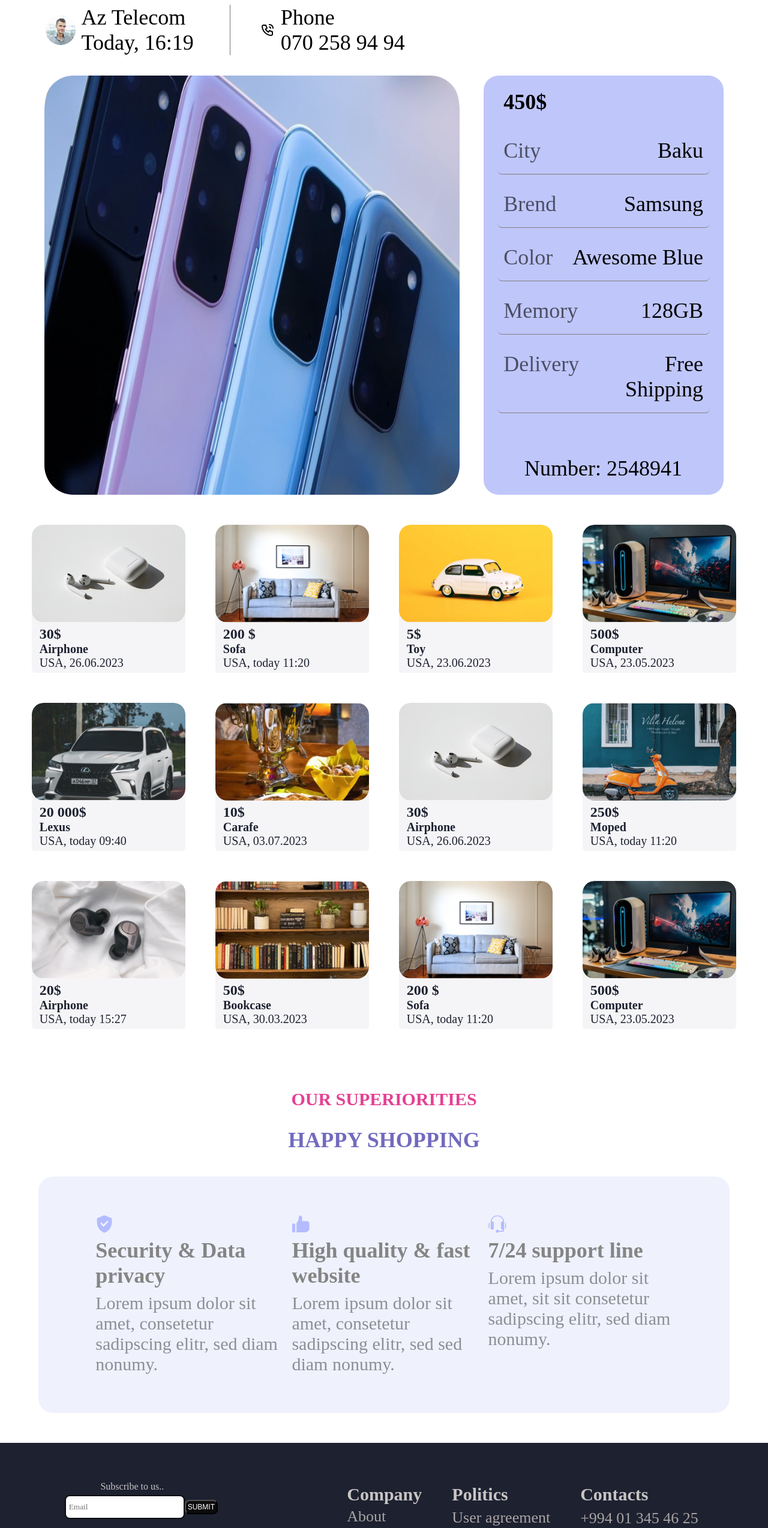
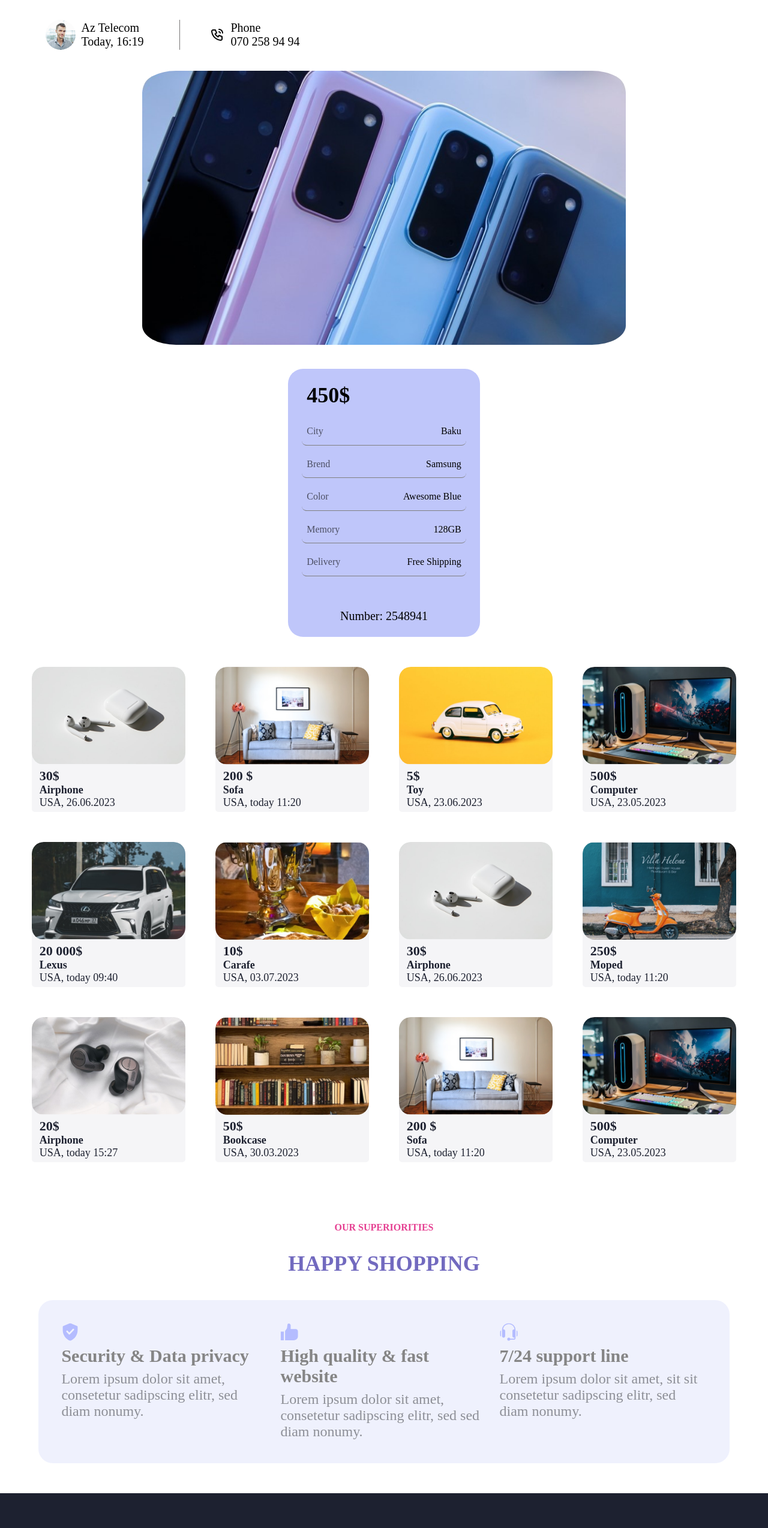
Before and after one commit to FidanGudratova/website, a React (Create React App) app: page /product in a window 1280 px wide. Shown: the part 241-2789 px from the top of the page at 60% size. Built offline with nearby package versions, Linux system fonts and the light colour scheme.

Commit message:
edit media

```diff
--- a/src/Categories/Categories.css
+++ b/src/Categories/Categories.css
@@ -28,19 +28,19 @@
     font-weight: bold;
     color: rgba(0, 0, 0, 0.6);
 }
-@media screen and (min-width: 555px) {
-    span {
-        font-size: 36px !important;
+@media screen and (max-width: 555px) {
+    .category-span {
+        font-size: 16px !important;
     }
     .category {
-        width: 30%;
+        width: 20%;
     }
 }
-@media screen and (min-width: 1500px) {
-    span {
-        font-size: 50px !important;
+@media screen and (max-width: 1500px) {
+    .category-span {
+        font-size: 24px !important;
     }
     .category {
-        width: 35%;
+        width: 25%;
     }
 }
--- a/src/ComponentsDiv/ComponentsDiv.css
+++ b/src/ComponentsDiv/ComponentsDiv.css
@@ -55,10 +55,10 @@
         min-width: 220px;
     }
     .price-span {
-        font-size: 24px !important;
+        font-size: 22px !important;
     }
     .component-span {
-        font-size: 20px !important;
+        font-size: 18px !important;
 
     }
 
@@ -69,10 +69,10 @@
         min-width: 250px;
     }
     .price-span {
-        font-size: 20px !important;
+        font-size: 18px !important;
     }
     .component-span {
-        font-size: 16px !important;
+        font-size: 14px !important;
 
     }
 
--- a/src/Footer/Footer.css
+++ b/src/Footer/Footer.css
@@ -72,7 +72,7 @@ footer {
 .footer-span-head {
     color: #c7c4c4;
     font-family: Averta;
-    font-size: 36px !important;
+    font-size: 24px !important;
     font-style: normal;
     font-weight: 600;
     margin-bottom: 4%;
@@ -80,7 +80,7 @@ footer {
 .footer-span {
     color: #aaa3a3;
     font-family: Averta;
-    font-size: 32px !important;
+    font-size: 20px !important;
     font-style: normal;
     font-weight: 400;
 }
@@ -90,7 +90,7 @@ footer {
     margin-top: 4%;
     color: #f8f3f3;
     font-family: Averta;
-    font-size: 14px;
+    font-size: 14px !important;
     font-style: normal;
     font-weight: 400
 }
@@ -103,14 +103,17 @@ footer {
         min-width: 300px;
         align-items: center;
     }
+    .subs-div {
+        min-width: 300px;
+    }
 
 }
 
 @media screen and (max-width: 1500px) {
     .footer-span-head {
-        font-size: 30px !important;
+        font-size: 20px !important;
     }
     .footer-span {
-        font-size: 26px !important;
+        font-size: 16px !important;
     }
 }
--- a/src/Product/Product.css
+++ b/src/Product/Product.css
@@ -3,7 +3,7 @@
     flex-direction: column;
     width: 100%;
     padding: 0% 5%;
-    margin-top: 3%;
+    margin-top: 5%;
 }
 .product-header-div {
     display: flex;
@@ -124,14 +124,17 @@ span {
 
 @media screen and (max-width: 1500px) {
     .product-body-div {
+        width: 100%;
         justify-content: center;
-        gap:  40px;
+        gap: 40px;
     }
     .product-img {
+        width: 70% ;
         min-width: 550px;
     }
     .product-info-card {
-        min-width: 400px;
+        width: 20%;
+        min-width: 320px;
     }
     .product-name-tel {
         font-size: 40px;
--- a/src/Pros/Pros.css
+++ b/src/Pros/Pros.css
@@ -5,7 +5,7 @@
     align-items: center;
 }
 .pros-span {
-    font-size: 30px !important;
+    font-size: 20px;
     margin-bottom: 30px;
     color: rgba(223, 16, 119, 0.8);
     font-style: normal;
@@ -18,12 +18,13 @@
     font-family: Averta;
     font-style: normal;
     font-weight: 700;
+    font-size: 40px;
 }
 .pros-div {
     display: flex;
     justify-content: center;
     width: 90%;
-    padding: 5%;
+    padding: 3%;
     border-radius: 24px;
     opacity: 0.5;
     background-color: #E0E4FC;
@@ -41,21 +42,21 @@
 .pros-item-header {
     color: #0d0d0e;
     font-family: Averta;
-    font-size: 40px;
+    font-size: 42px !important;
     font-style: normal;
     font-weight: 700;
 }
 .pros-item-body {
     color: #1D2130;
     font-family: Averta;
-    font-size: 36px;
+    font-size: 34px !important;
 }
  @media screen and (max-width: 555px) {
     .pros-span {
-        font-size: 20px !important;
+        font-size: 12px !important;
     }
     .pros-span-happy {
-        font-size: 32px !important;
+        font-size: 28px !important;
     }
     .pros-div {
         flex-wrap: wrap;
@@ -71,13 +72,16 @@
     .pros-div {
         gap: 20px;
     }
-    .pros-item {
-        width: 30%;
+    .pros-item-header {
+        font-size: 30px !important;
     }
-    .pros-item-header {
+    .pros-item-body {
+        font-size: 24px !important;
+    }
+    .pros-span {
+        font-size: 16px !important;
+    }
+    .pros-span-happy {
         font-size: 36px !important;
     }
-    .pros-item-body {
-        font-size: 30px !important;
-    }
  }
```
